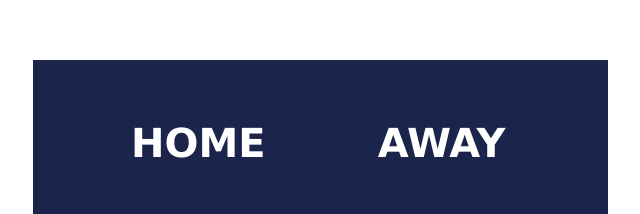
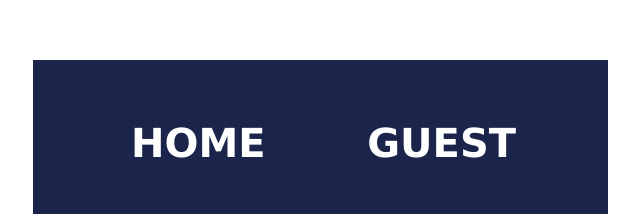
Before and after one commit to idotob/BasketBall-Counter, a plain HTML site: page index.html in a window 1280 px wide. Shown: the part 156-370 px from the top of the page, without its empty margins (320-960 px from the left). Drawn offline with Linux system fonts and the light colour scheme.

Commit message:
Changed Away Header
I changed the "Away" header back to "Guest"

```diff
--- a/index.html
+++ b/index.html
@@ -16,7 +16,7 @@
         </div>
 
         <div class="split">
-            <h2>AWAY</h2>
+            <h2>GUEST</h2>
             <div class="box">
                 <h1 id="guest-el">0</h1>
             </div>
```
